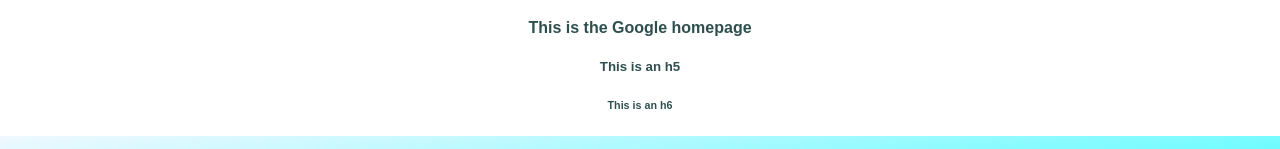
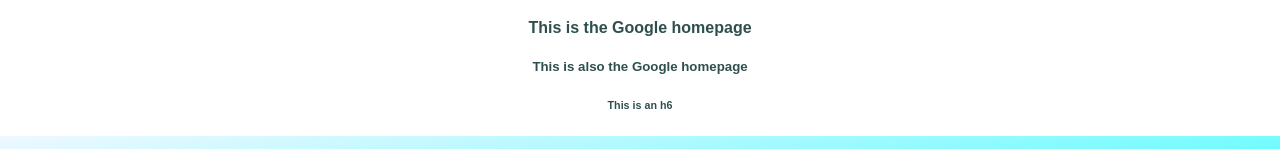
Before and after one commit to tay-chi/html-in-class-exercises, a plain HTML site: page index.html in a window 1280 px wide. Shown: the part 220-369 px from the top of the page. Drawn offline with Linux system fonts and the light colour scheme.

Commit message:
added link to h5.

```diff
--- a/index.html
+++ b/index.html
@@ -27,7 +27,10 @@
       <h4>
         <a href="https://www.google.com/">This is the Google homepage</a>
       </h4>
-      <h5>This is an h5</h5>
+      <h5>
+        <a href="https://www.google.com/">This is also the Google homepage</a>
+
+      </h5>
       <h6>This is an h6</h6>
     </section>
     <section class="hero-section">
```
